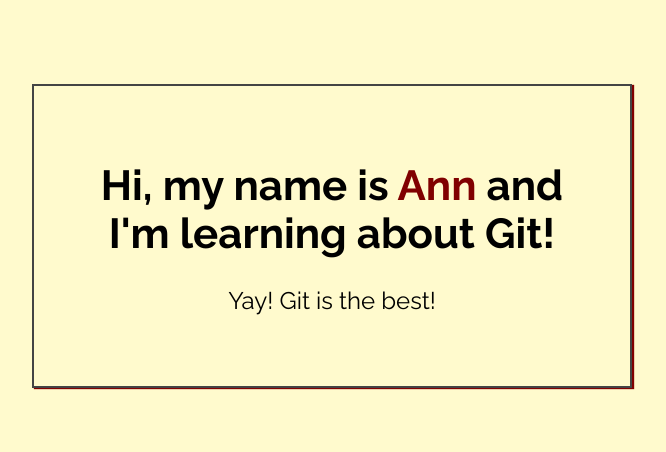
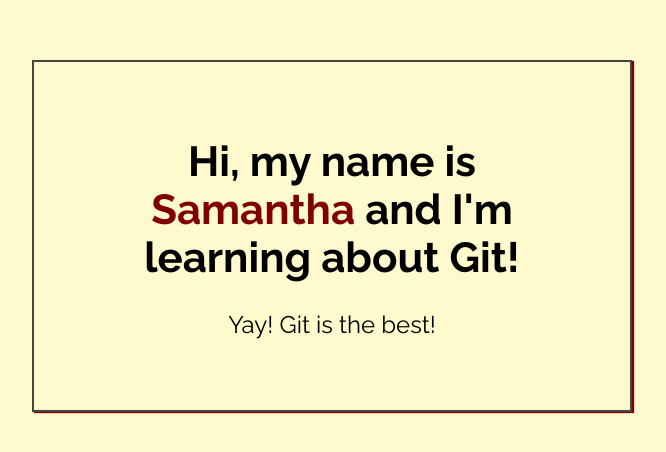
Before and after one commit to lealsamanthaj/my-first-repo, a plain HTML site: page index.html in a window 1280 px wide. Shown: the part 164-616 px from the top of the page, without its empty margins (308-974 px from the left). Drawn offline with Linux system fonts and the light colour scheme.

Commit message:
Added name to index.html

```diff
--- a/index.html
+++ b/index.html
@@ -14,7 +14,7 @@
 <body>
 
     <div class="greeting">
-        <h1>Hi, my name is <span class="highlight">Ann</span> and I'm learning about Git! </h1>
+        <h1>Hi, my name is <span class="highlight">Samantha</span> and I'm learning about Git! </h1>
 
         <p>Yay! Git is the best!</p>
     </div>
```
